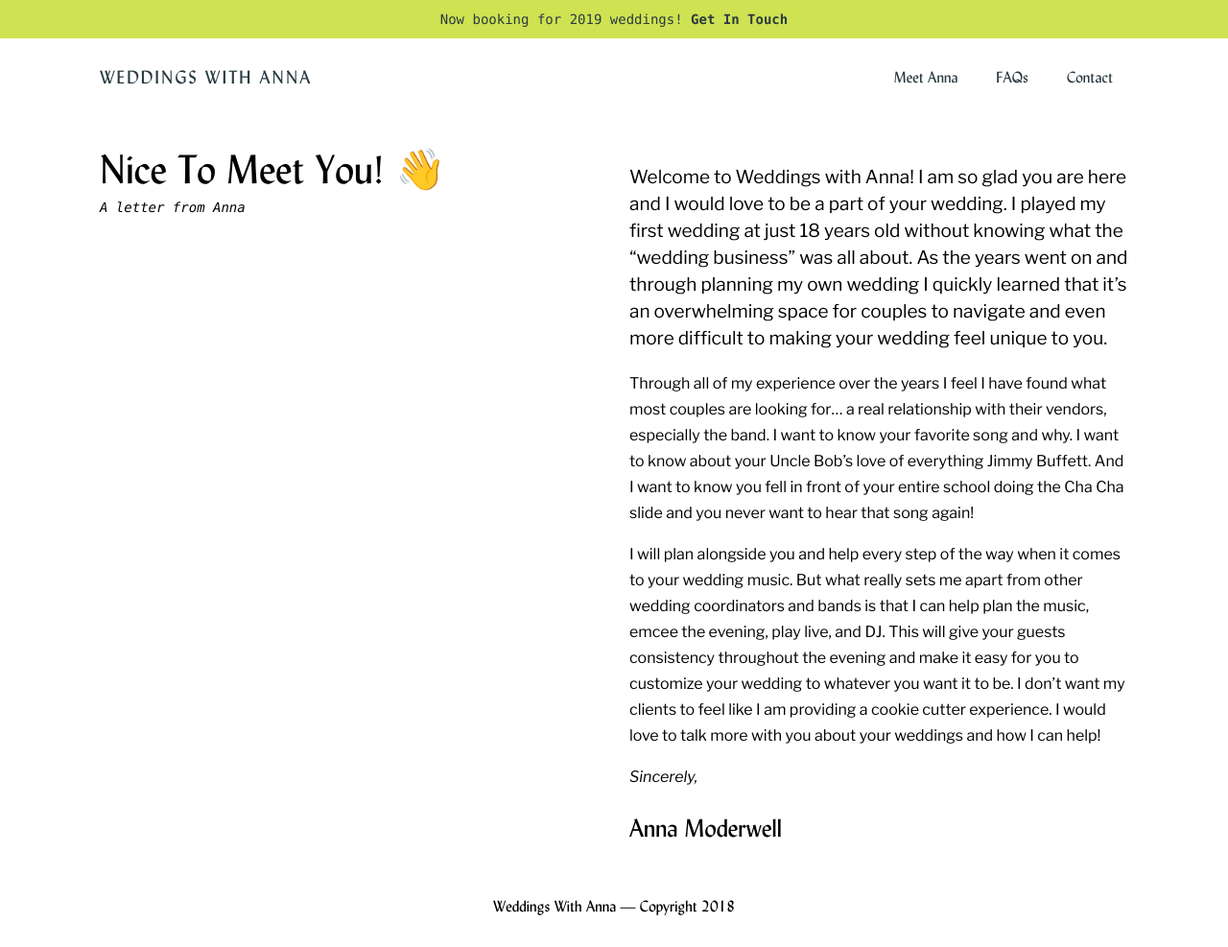
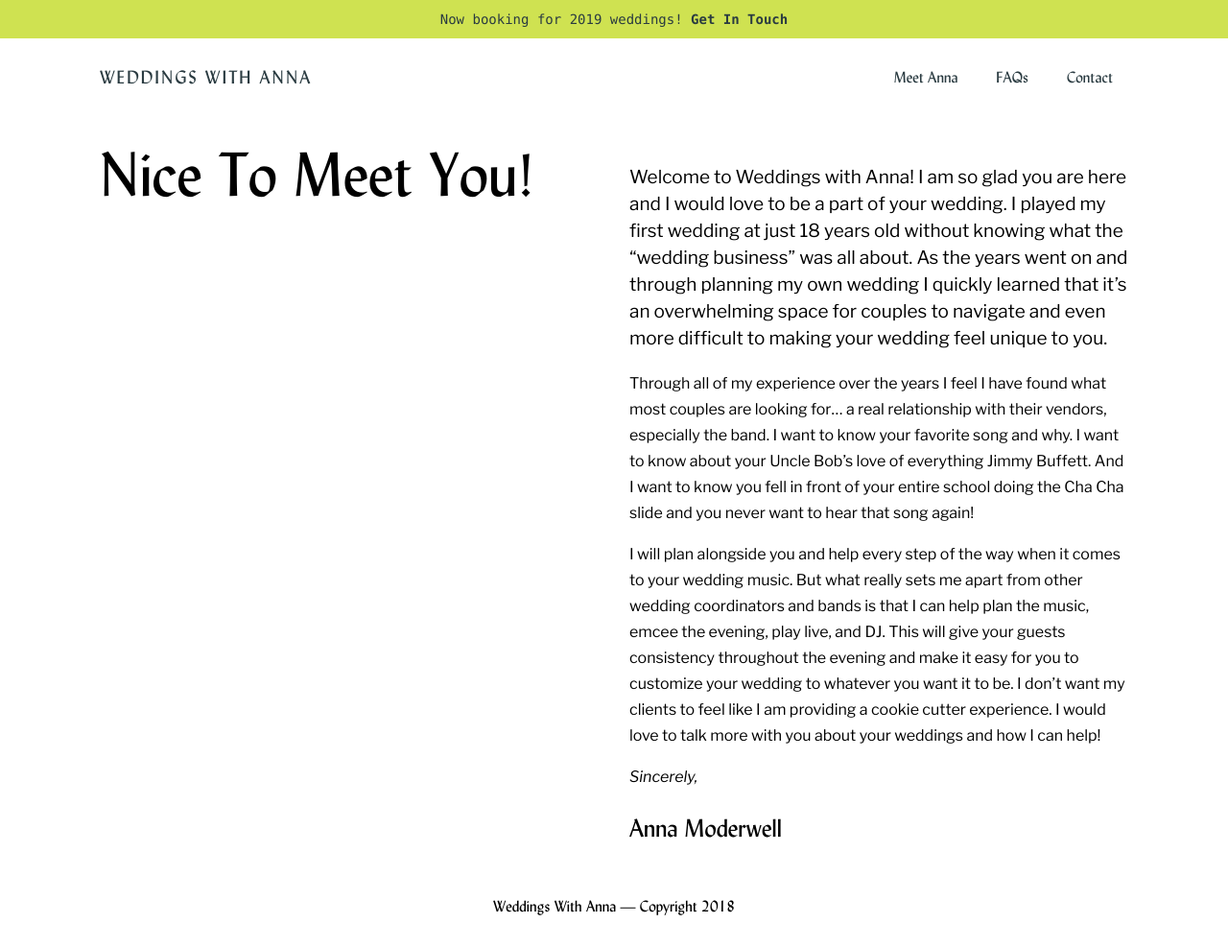
Before and after one commit to lukemoderwell/wwa, a Jekyll site: the page built from meet-anna.html, in a window 1280 px wide and 987 px high. Shown: the whole window at 96% size. Built offline with Jekyll 4.4.1, drawn with Linux system fonts in a browser that asks for light colours.

Commit message:
bump meet section

```diff
--- a/meet-anna.html
+++ b/meet-anna.html
@@ -7,8 +7,7 @@ banner: true
 <section class="content-meet push-top" id="meet">
   <div class="grid grid-2up">
     <div class="grid-item">
-      <h3 class="f3 serif flush">Nice To Meet You! 👋</h3>
-      <em class="f7 mono push-bottom">A letter from Anna</em>
+      <h3 class="f2 serif flush">Nice To Meet You!</h3>
     </div>
     <div class="grid-item">
       <p class="f5">
```
